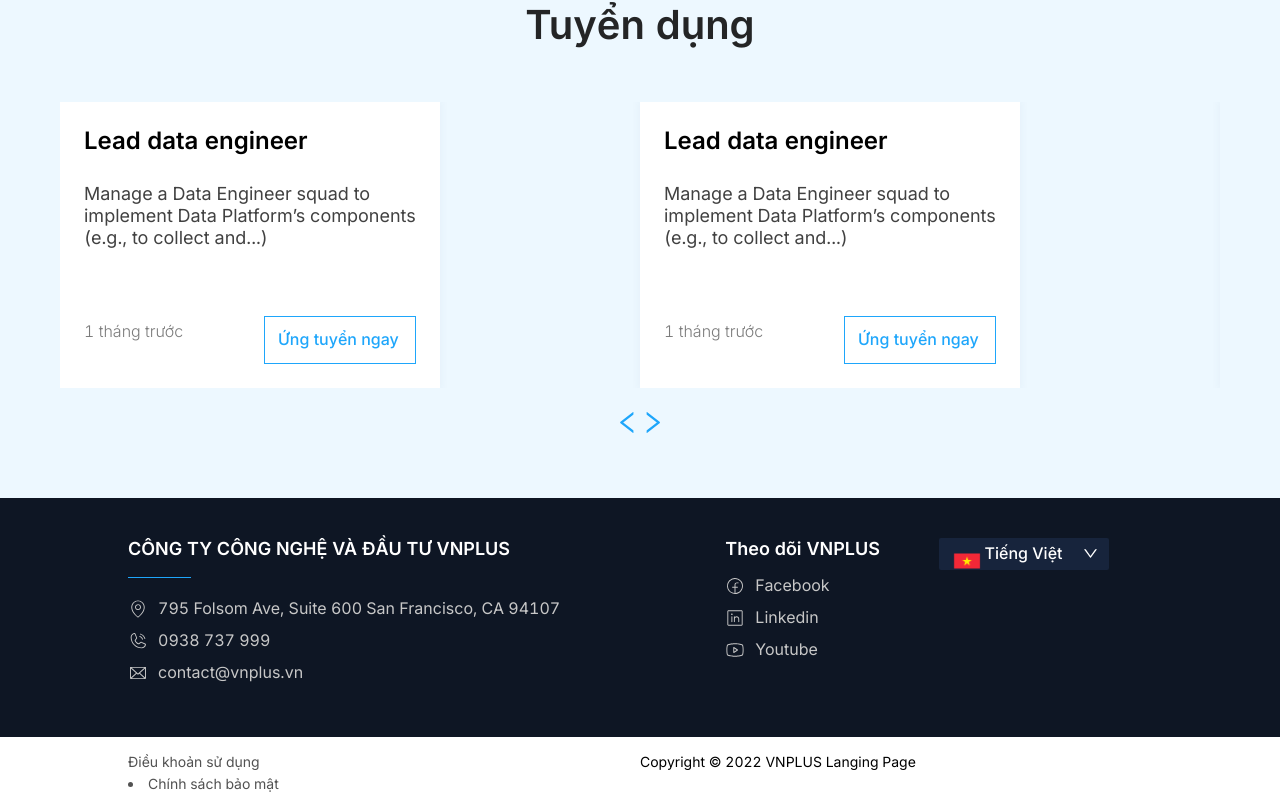
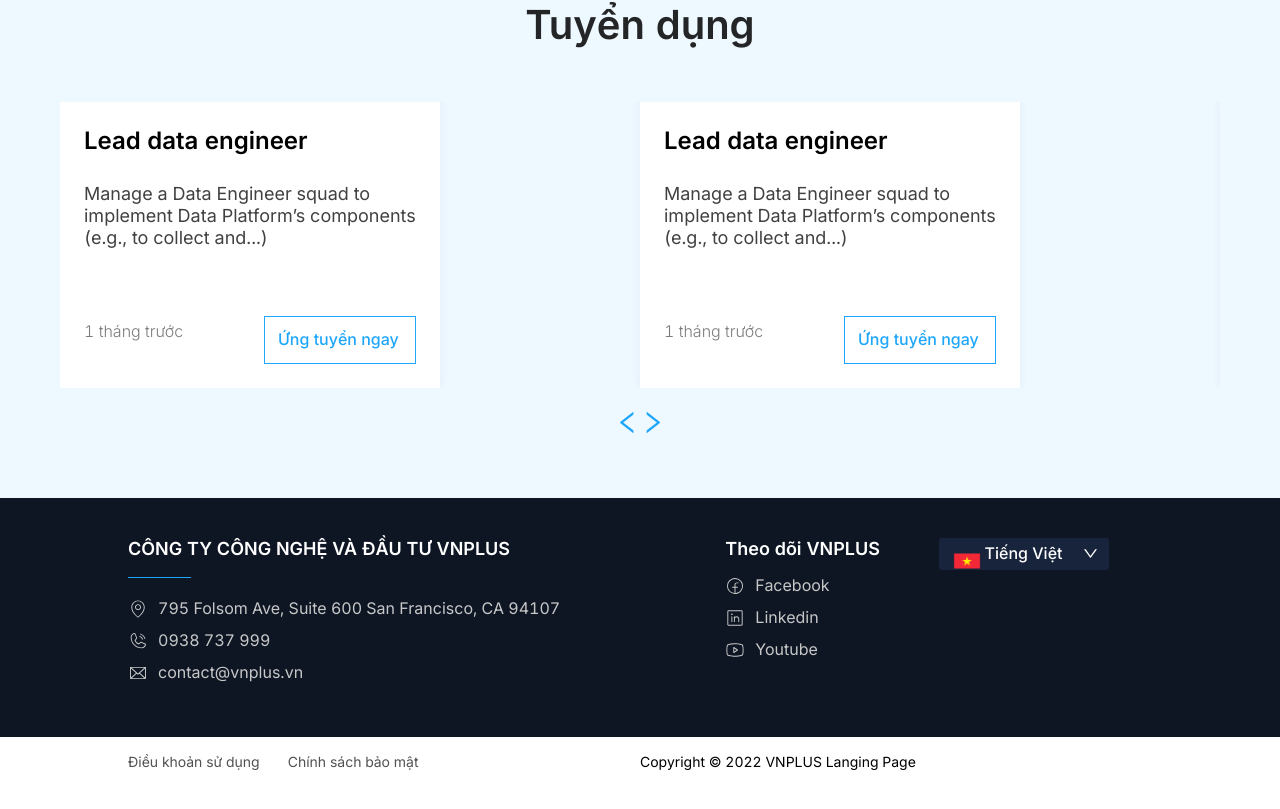
Before and after one commit to KhoaLang/MK-LandingPage, a React (Create React App) app: page / in a window 1280 px wide. Shown: the part 3300-4109 px from the top of the page. After the commit the page ends 4087 px from the top, so only its background shows below. Built offline with nearby package versions, Linux system fonts and the light colour scheme.

Commit message:
first-commit

```diff
--- a/src/components/layouts/footer/Footer.js
+++ b/src/components/layouts/footer/Footer.js
@@ -1,5 +1,4 @@
 import "./footer.scss";
-import { useState } from "react";
 import { ReactComponent as Location } from "../../../assets/locationLogo.svg";
 import { ReactComponent as Phone } from "../../../assets/phoneLogo.svg";
 import { ReactComponent as Email } from "../../../assets/mail.svg";
@@ -135,12 +134,8 @@ const Footer = () => {
         </Row>
       </div>
       <div className="footer__below d-flex justify-content-center align-items-center">
-        <Row className="footer__below__container container d-flex justify-content-between">
-          <Col
-            md={12}
-            xs={24}
-            className="footer__below__container__policies d-flex align-items-center"
-          >
+        <Row className="footer__below__container container">
+          <Col md={12} xs={24} className="footer__below__container__policies ">
             <li>Điều khoản sử dụng</li>
             <li>Chính sách bảo mật</li>
           </Col>
--- a/src/components/layouts/footer/footer.scss
+++ b/src/components/layouts/footer/footer.scss
@@ -80,6 +80,8 @@
       &__policies {
         margin-bottom: 0px;
         li {
+          display: inline-block;
+          width: fit-content;
           font-size: 14px;
           font-weight: 400;
           margin-right: 28px;
@@ -114,7 +116,7 @@
             display: flex !important;
             justify-content: space-between;
             width: 50% !important;
-            margin-top: 20px;
+            // margin
             &__item {
               display: none !important;
             }
--- a/src/index.js
+++ b/src/index.js
@@ -4,8 +4,8 @@ import "./index.css";
 import App from "./App";
 import reportWebVitals from "./reportWebVitals";
 import { Provider } from "react-redux";
+import "antd/dist/antd.min.css";
 import { store, persistor } from "./store";
-import "antd/dist/antd.min.css";
 import { BrowserRouter } from "react-router-dom";
 import { PersistGate } from "redux-persist/integration/react";
 
```
Also changed, not shown: 1 other file (tests, documents, lock files or other folders).
